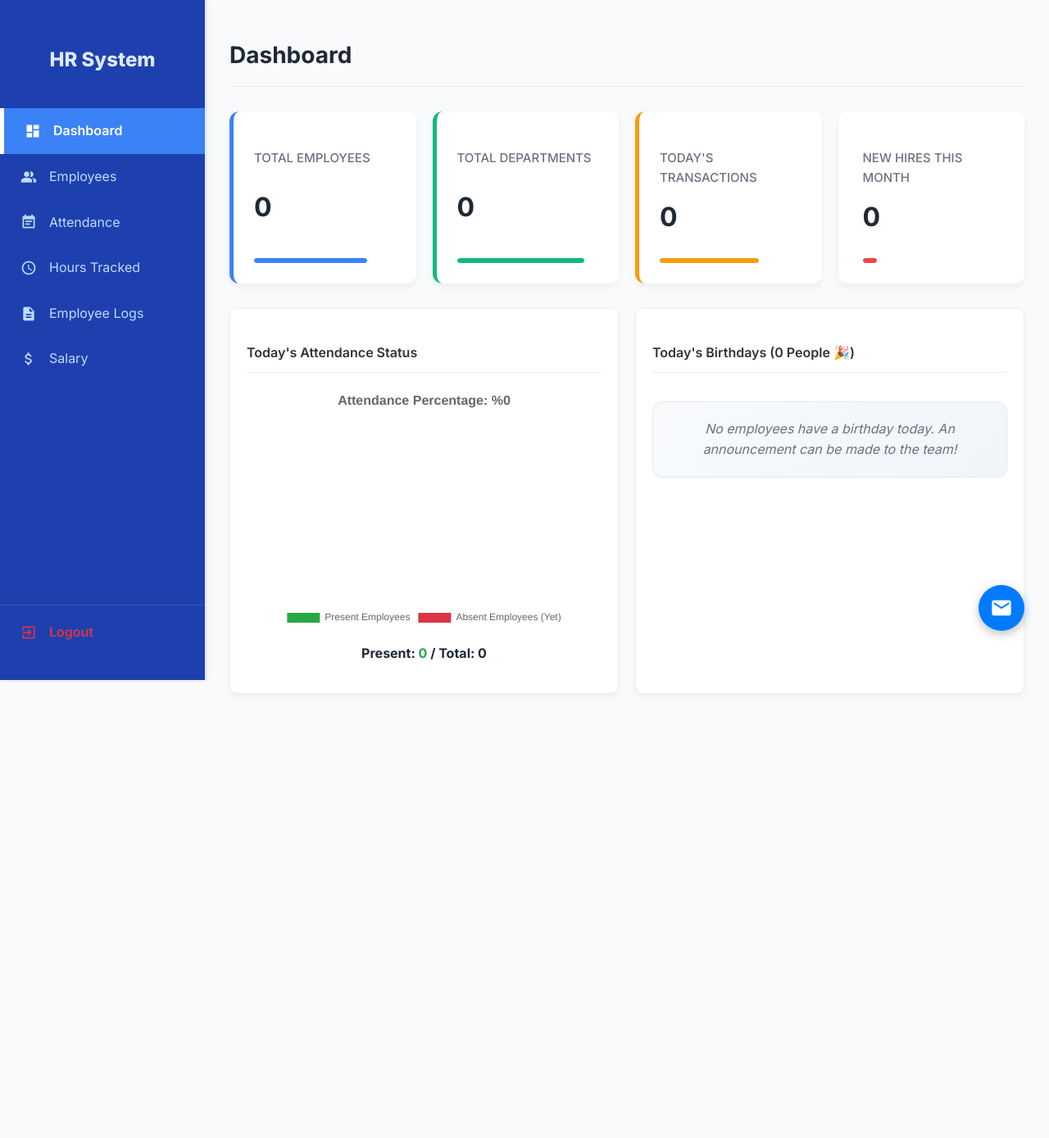
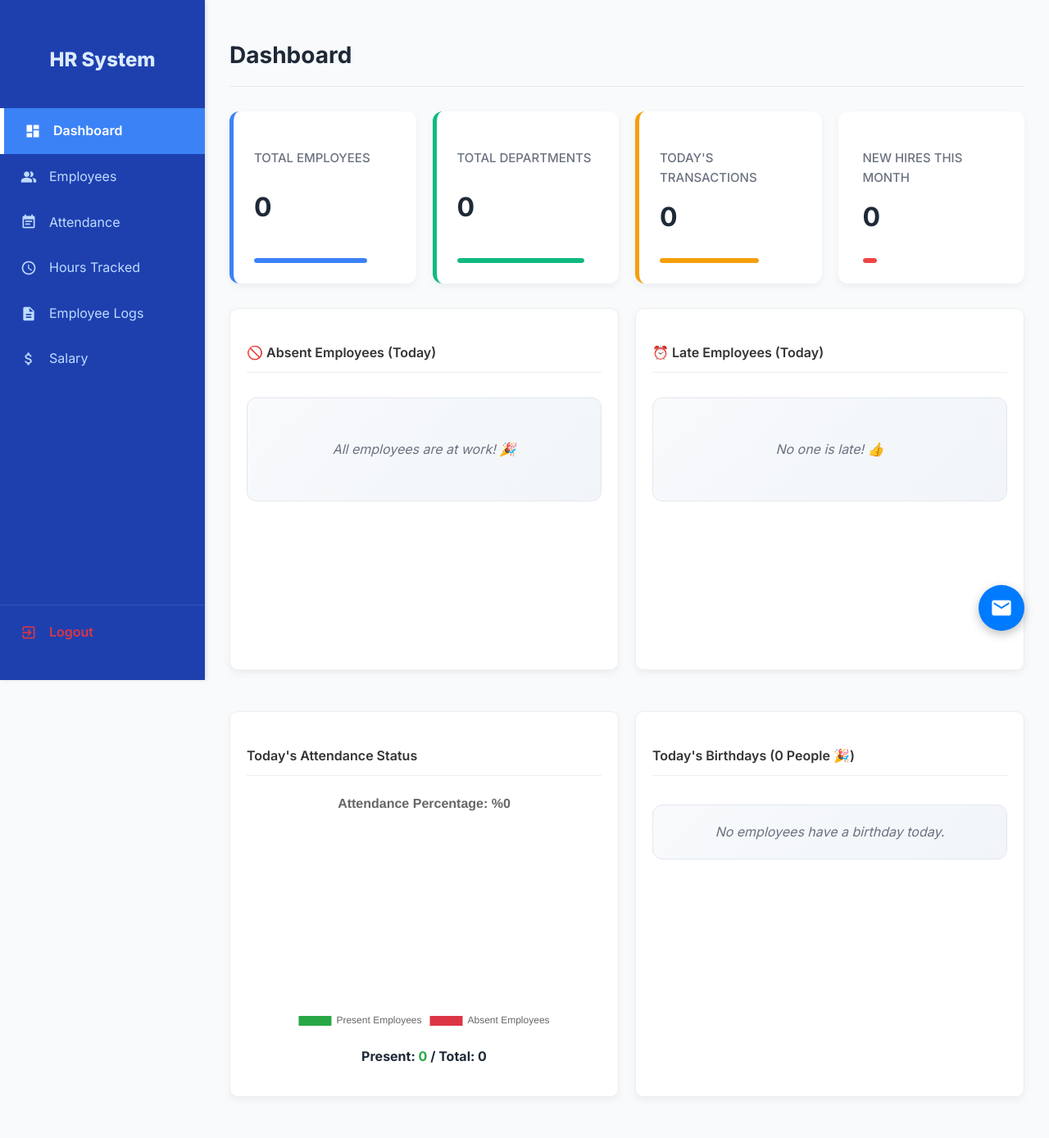
Before and after one commit to Miri4242/wcu_hr_system, a Flask app: page /dashboard in a window 1280 px wide. Shown: the whole page at 82% size. Before the commit the page ends 847 px from the top, so only its background shows below. Run offline with Flask 3, Linux system fonts and the light colour scheme; the visitor is signed in with stand-in values (Sample User, id 1); data that the repository does not hold is empty; some libraries are stand-ins or nearby versions.

Commit message:
gecikenler ve gelmeyenler

```diff
--- a/app.py
+++ b/app.py
@@ -1087,48 +1087,51 @@ def get_employee_logs_monthly(selected_month, selected_year, search_term="", pag
         if cur: cur.close()
         if conn: conn.close()
 
+
 def get_dashboard_data():
     conn = get_db_connection()
     data = {'total_employees': 0, 'total_departments': 0, 'total_transactions': 0,
             'new_employees_this_month': 0, 'today_birthdays': [],
             'present_employees_count': 0,
-            'attendance_percentage': 0.0}
+            'attendance_percentage': 0.0,
+            'absent_employees': [],
+            'late_employees': []}
 
     if conn is None: return data
 
     cur = conn.cursor()
     try:
-        # 1. Total Employees (Non-Student, Non-Visitor)
+        # 1. Total Employees
         cur.execute("""SELECT COUNT(*)
                        FROM public.pers_person p
                                 LEFT JOIN public.pers_position pp ON p.position_id = pp.id
                        WHERE pp.name IS NULL
-                          OR (pp.name NOT ILIKE 'STUDENT' AND pp.name NOT ILIKE 'VISITOR')""")  # Student ve Visitor Filtresi
+                          OR (pp.name NOT ILIKE 'STUDENT' AND pp.name NOT ILIKE 'VISITOR')""")
         data['total_employees'] = cur.fetchone()[0]
 
         # 2. Total Departments
         cur.execute("SELECT COUNT(*) FROM public.auth_department")
         data['total_departments'] = cur.fetchone()[0]
 
-        # 3. Today's Total Transactions (Non-Student, Non-Visitor)
+        # 3. Today's Total Transactions
         today_date = date.today()
         cur.execute("""SELECT COUNT(t.*)
                        FROM public.acc_transaction t
                                 INNER JOIN public.pers_person p ON t.name = p.name AND t.last_name = p.last_name
                                 LEFT JOIN public.pers_position pp ON p.position_id = pp.id
-                       WHERE DATE (t.create_time) = %s AND (pp.name IS NULL OR (pp.name NOT ILIKE 'student' AND pp.name NOT ILIKE 'visitor'))""",  # Student ve Visitor Filtresi
+                       WHERE DATE (t.create_time) = %s AND (pp.name IS NULL OR (pp.name NOT ILIKE 'student' AND pp.name NOT ILIKE 'visitor'))""",
                     (today_date,))
         data['total_transactions'] = cur.fetchone()[0]
 
-        # 4. New Employees This Month (Non-Student, Non-Visitor)
+        # 4. New Employees This Month
         cur.execute("""SELECT COUNT(p.*)
                        FROM public.pers_person p
                                 LEFT JOIN public.pers_position pp ON p.position_id = pp.id
                        WHERE date_trunc('month', p.create_time) = date_trunc('month', NOW())
-                         AND (pp.name IS NULL OR (pp.name NOT ILIKE 'student' AND pp.name NOT ILIKE 'visitor'))""")  # Student ve Visitor Filtresi
+                         AND (pp.name IS NULL OR (pp.name NOT ILIKE 'student' AND pp.name NOT ILIKE 'visitor'))""")
         data['new_employees_this_month'] = cur.fetchone()[0]
 
-        # 5. Employees Present Today (Non-Student, Non-Visitor)
+        # 5. Employees Present Today
         cur.execute("""
                     SELECT COUNT(DISTINCT (t.name, t.last_name))
                     FROM public.acc_transaction t
@@ -1138,10 +1141,86 @@ def get_dashboard_data():
                       AND t.reader_name ILIKE '%%-in%%'
                       AND (pp.name IS NULL
                        OR (pp.name NOT ILIKE 'student' AND pp.name NOT ILIKE 'visitor'))
-                    """, (today_date,))  # Student ve Visitor Filtresi
+                    """, (today_date,))
         data['present_employees_count'] = cur.fetchone()[0]
 
-        # Attendance Percentage Calculation
+        # 6. İŞE GELMEYENLER
+        cur.execute("""
+                    SELECT p.name, p.last_name, pp.name as position_name
+                    FROM public.pers_person p
+                    LEFT JOIN public.pers_position pp ON p.position_id = pp.id
+                    WHERE (pp.name IS NULL OR (pp.name NOT ILIKE 'STUDENT' AND pp.name NOT ILIKE 'VISITOR'))
+                    AND NOT EXISTS (
+                        SELECT 1
+                        FROM public.acc_transaction t
+                        WHERE t.name = p.name
+                        AND t.last_name = p.last_name
+                        AND DATE(t.create_time) = %s
+                    )
+                    ORDER BY p.last_name, p.name
+                    """, (today_date,))
+
+        absent_employees_raw = cur.fetchall()
+        absent_list = []
+        for name, last_name, position in absent_employees_raw:
+            absent_list.append({
+                'full_name': f"{name} {last_name}",
+                'position': position or 'Undefined'
+            })
+        data['absent_employees'] = absent_list
+
+        # 7. GECİKENLER - YENİ SORGÜ
+        cur.execute("""
+            SELECT
+                p.name,
+                p.last_name,
+                p.id as person_id,
+                MIN(t.create_time) as first_in_time,
+                pae.attr_value4 as expected_time
+            FROM public.pers_person p
+            LEFT JOIN public.pers_attribute_ext pae ON p.id = pae.person_id
+            INNER JOIN public.acc_transaction t ON t.name = p.name AND t.last_name = p.last_name
+            WHERE DATE(t.create_time) = %s
+              AND pae.attr_value4 IS NOT NULL
+              AND t.reader_name ILIKE '%%-in%%'
+            GROUP BY p.name, p.last_name, p.id, pae.attr_value4
+            HAVING MIN(t.create_time) IS NOT NULL
+            ORDER BY p.last_name, p.name
+        """, (today_date,))
+
+        late_employees_raw = cur.fetchall()
+        late_list = []
+
+        for name, last_name, person_id, first_in_time, expected_time_str in late_employees_raw:
+            if expected_time_str:
+                try:
+                    time_parts = expected_time_str.strip().split()
+                    if len(time_parts) >= 2:
+                        expected_hour = int(time_parts[0])
+                        expected_minute = int(time_parts[1])
+
+                        expected_datetime = datetime.combine(today_date, datetime.min.time()).replace(
+                            hour=expected_hour, minute=expected_minute
+                        )
+
+                        late_minutes = (first_in_time - expected_datetime).total_seconds() / 60
+
+                        if late_minutes > 30:
+                            expected_time_display = f"{expected_hour:02d}:{expected_minute:02d}"
+                            late_list.append({
+                                'full_name': f"{name} {last_name}",
+                                'person_id': person_id,
+                                'expected_time': expected_time_display,
+                                'arrival_time': first_in_time.strftime('%H:%M'),
+                                'late_minutes': int(late_minutes)
+                            })
+                except (ValueError, IndexError) as e:
+                    print(f"⚠ Beklenen zaman format hatası: {expected_time_str} - {e}")
+                    continue
+
+        data['late_employees'] = late_list
+
+        # Attendance Percentage
         total = data['total_employees']
         present = data['present_employees_count']
 
@@ -1149,14 +1228,14 @@ def get_dashboard_data():
             percentage = (present / total) * 100
             data['attendance_percentage'] = round(percentage, 2)
 
-        # 6. Birthdays Today (Non-Student, Non-Visitor)
+        # 8. Birthdays Today
         today_m_d = datetime.now().strftime('%m-%d')
         cur.execute("""
                     SELECT p.id, p.name, p.last_name, p.birthday
                     FROM public.pers_person p
                              LEFT JOIN public.pers_position pp ON p.position_id = pp.id
                     WHERE TO_CHAR(p.birthday, 'MM-DD') = %s
-                      AND (pp.name IS NULL OR (pp.name NOT ILIKE 'student' AND pp.name NOT ILIKE 'visitor')) -- Student ve Visitor Filtresi
+                      AND (pp.name IS NULL OR (pp.name NOT ILIKE 'student' AND pp.name NOT ILIKE 'visitor'))
                     ORDER BY p.last_name, p.name;
                     """, (today_m_d,))
 
--- a/static/css/style.css
+++ b/static/css/style.css
@@ -1879,3 +1879,6 @@ body {
     color: #6b7280;
     font-style: italic;
 }
+.data-table tr:hover {
+    background-color: #f5f5f5;
+}
--- a/templates/dashboard.html
+++ b/templates/dashboard.html
@@ -25,6 +25,71 @@
         <h4>New Hires This Month</h4>
         <p>{{ data.new_employees_this_month }}</p>
         <div class="progress-bar" style="width: 10%;"></div>
+    </div>
+</div>
+
+<!-- Absent and Late Employees Panels -->
+<div class="row-container">
+    <div class="chart-card">
+        <h4>🚫 Absent Employees (Today)</h4>
+        {% if data.absent_employees %}
+        <div class="absent-list">
+            <table class="data-table">
+                <thead>
+                    <tr>
+                        <th>Employee</th>
+                        <th>Position</th>
+                        <th>Status</th>
+                    </tr>
+                </thead>
+                <tbody>
+                    {% for employee in data.absent_employees %}
+                    <tr onclick="window.location.href='{{ url_for('employees') }}?search={{ employee.full_name }}'" style="cursor: pointer;">
+                        <td>{{ employee.full_name }}</td>
+                        <td>{{ employee.position }}</td>
+                        <td>
+                            <span class="status-badge status-absent">Absent</span>
+                        </td>
+                    </tr>
+                    {% endfor %}
+                </tbody>
+            </table>
+        </div>
+        {% else %}
+        <p class="no-data">All employees are at work! 🎉</p>
+        {% endif %}
+    </div>
+
+    <div class="chart-card">
+        <h4>⏰ Late Employees (Today)</h4>
+        {% if data.late_employees %}
+        <div class="late-list">
+            <table class="data-table">
+                <thead>
+                    <tr>
+                        <th>Employee</th>
+                        <th>Expected Time</th>
+                        <th>Arrival Time</th>
+                        <th>Late Duration</th>
+                    </tr>
+                </thead>
+                <tbody>
+                    {% for employee in data.late_employees %}
+                    <tr onclick="window.location.href='{{ url_for('employees') }}?search={{ employee.full_name }}'" style="cursor: pointer;">
+                        <td>{{ employee.full_name }}</td>
+                        <td>{{ employee.expected_time }}</td>
+                        <td>
+                            <span class="status-badge status-late">{{ employee.arrival_time }}</span>
+                        </td>
+                        <td>{{ employee.late_minutes }} minutes</td>
+                    </tr>
+                    {% endfor %}
+                </tbody>
+            </table>
+        </div>
+        {% else %}
+        <p class="no-data">No one is late! 👍</p>
+        {% endif %}
     </div>
 </div>
 
@@ -63,30 +128,59 @@
             </tbody>
         </table>
         {% else %}
-        <p class="no-data">No employees have a birthday today. An announcement can be made to the team!</p>
+        <p class="no-data">No employees have a birthday today.</p>
         {% endif %}
     </div>
 </div>
 
+<style>
+.absent-list, .late-list {
+    max-height: 300px;
+    overflow-y: auto;
+}
+
+.status-badge {
+    padding: 4px 8px;
+    border-radius: 12px;
+    font-size: 12px;
+    font-weight: 600;
+}
+
+.status-absent {
+    background-color: #fee2e2;
+    color: #dc2626;
+    border: 1px solid #fecaca;
+}
+
+.status-late {
+    background-color: #fef3c7;
+    color: #d97706;
+    border: 1px solid #fde68a;
+}
+
+.data-table tr:hover {
+    background-color: #f5f5f5;
+    transition: background-color 0.2s;
+}
+</style>
+
 <script>
     document.addEventListener('DOMContentLoaded', function() {
-        // Python'dan gelen verileri JavaScript'e aktar
         const totalEmployees = {{ data.total_employees }};
         const presentCount = {{ data.present_employees_count }};
         const absentCount = totalEmployees - presentCount;
         const percentage = {{ data.attendance_percentage }};
 
-        // Grafik verileri
         const chartData = {
             labels: [
                 'Present Employees',
-                'Absent Employees (Yet)'
+                'Absent Employees'
             ],
             datasets: [{
                 data: [presentCount, absentCount],
                 backgroundColor: [
-                    '#28a745', // Green (Present)
-                    '#dc3545'  // Red (Absent)
+                    '#28a745',
+                    '#dc3545'
                 ],
                 hoverBackgroundColor: [
                     '#218838',
@@ -96,9 +190,8 @@
             }]
         };
 
-        // Grafik Ayarları
         const config = {
-            type: 'doughnut', // Donut chart
+            type: 'doughnut',
             data: chartData,
             options: {
                 responsive: true,
@@ -119,7 +212,6 @@
             }
         };
 
-        // Grafiği çiz
         const ctx = document.getElementById('attendanceChart');
         if(ctx) {
             new Chart(ctx, config);
```
Also changed, not shown: templates/employees.html (+18 -12 lines).
